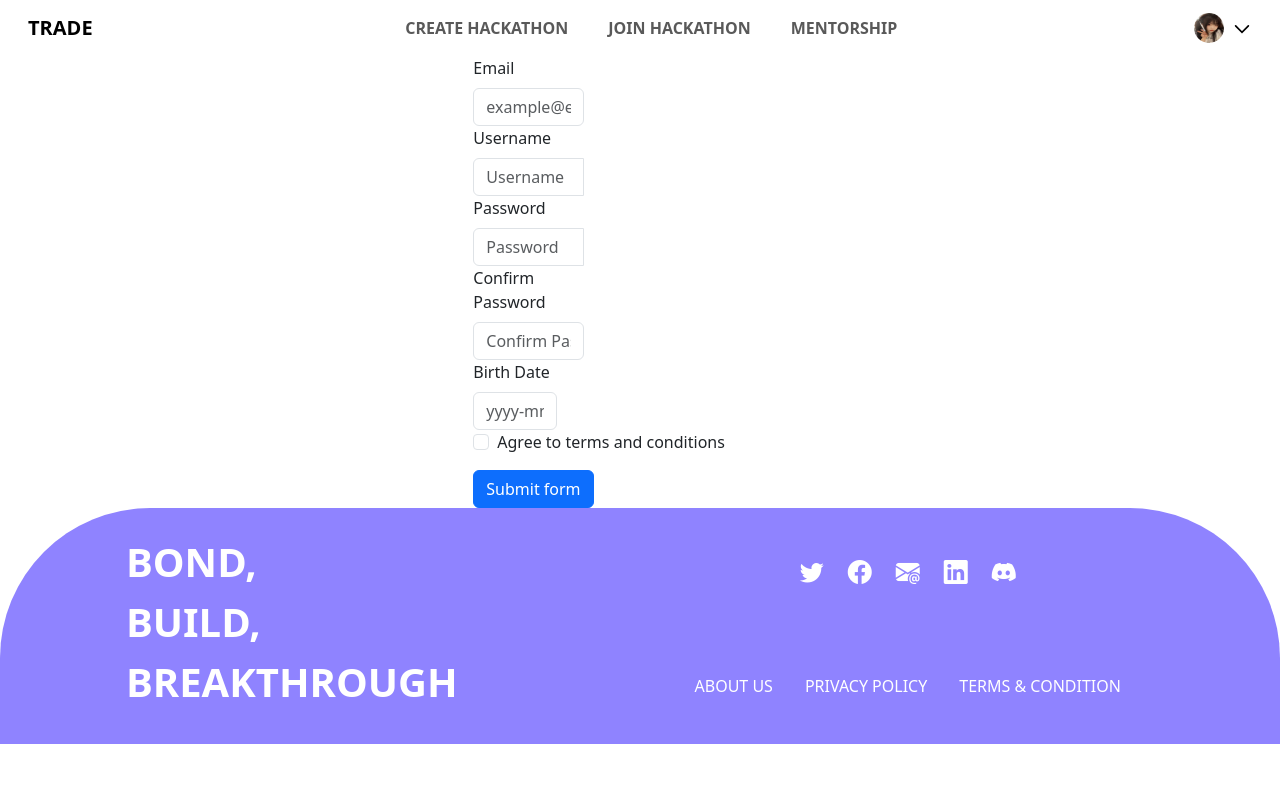
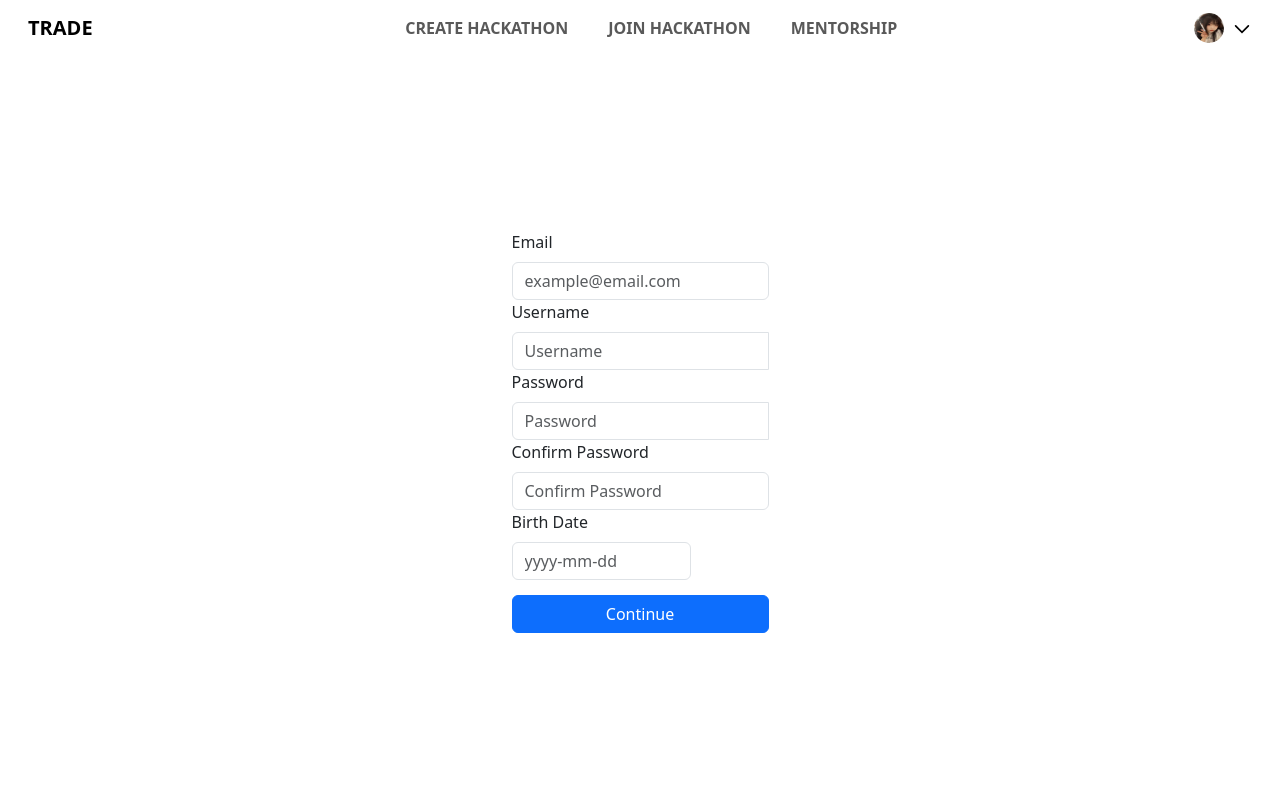
Before and after one commit to KentalKental/HackWeb, a React (Vite) app: page / in a window 1280 px wide. Shown: the top 800 px of the page. Built offline with nearby package versions, Linux system fonts and the light colour scheme.

Commit message:
Multiple Step Form (75% Done)

```diff
--- a/src/App.css
+++ b/src/App.css
@@ -10,4 +10,33 @@
   display: flex;
   width: 100%;
   justify-content: center;
+  height: 750px;
+  align-items: center;
 }
+
+.sign-up-part signUpContainer{
+  width: 35%;
+  display: flex;
+  flex-direction: column;
+  justify-content: center;
+}
+.sign-up-part form{
+  width: 100%;
+  display: flex;
+  flex-direction: column;
+  justify-content: center;
+}
+
+.col-md-4{
+  width: 100%;
+}
+
+.col-md-3{
+  width: 70%;
+  display: flex;
+  flex-direction: column;
+}
+
+.sign-up-part .signUpContainer .btn {
+  margin-top: 15px;
+}
--- a/src/App.tsx
+++ b/src/App.tsx
@@ -9,7 +9,7 @@ import Footer from './Footer'
 import SearchButton from './SearchButton'
 
 import './App.css'
-import SignUp1 from './SignUpForm1'
+import MultiStepForm from './MultiStepForm';
 
 function App() {
 
@@ -17,7 +17,7 @@ function App() {
     <>
       <Navbar></Navbar>
       <div className="sign-up-part">
-        <SignUp1></SignUp1>
+        <MultiStepForm></MultiStepForm>
       </div>
       <Footer></Footer>
 
--- a/src/Footer.tsx
+++ b/src/Footer.tsx
@@ -1,10 +1,16 @@
 function Footer() {
     return (
         <>
-            <div className="container-expand  d-flex justify-content-around p-4" style={{ background: "#8f83ff", color: "white", borderTopLeftRadius: "150px", borderTopRightRadius: "150px" }}>
+            <div className="container-expand  d-flex justify-content-around p-4" style={{ background: "#8f83ff", color: "white", borderTopLeftRadius: "90px", borderTopRightRadius: "90px",minHeight:""}}>
                 <div>
-                    <h1 style={{ fontSize: "2.5rem", fontWeight: "bold", lineHeight: "1.5" }}>
-                        BOND, <br /> BUILD, <br /> BREAKTHROUGH
+                    <h1 style={{ fontSize: "2.5rem", fontWeight: "bold", lineHeight: "0.75" }}>
+                        BOND,
+                    </h1>
+                    <h1 style={{ fontSize: "2.5rem", fontWeight: "bold", lineHeight: "0.75" }}>
+                        BUILD,
+                    </h1>
+                    <h1 style={{ fontSize: "2.5rem", fontWeight: "bold", lineHeight: "0.75" }}>
+                        BREAKTHROUGH
                     </h1>
                 </div>
                 <div className="d-flex flex-column gap-4 justify-content-around" style={{ alignItems: "center", width: "40%" }}>
--- /dev/null
+++ b/src/MultiStepForm.tsx
@@ -0,0 +1,71 @@
+import { useState } from "react";
+import Form1 from "./SignUpForm1";
+import Form2 from "./SignUpForm2";
+
+function MultiStepForm() {
+  const [formData, setFormData] = useState({
+    email: "",
+    username: "",
+    password1: "",
+    password2: "",
+    datepick: null,
+    theme: [],
+    level: "",
+    regulation: false,
+    subscribe: false,
+  });
+
+  const [step, setStep] = useState(1);
+
+  const prevStep = () => {
+    setStep(1);
+  };
+
+  const nextStep = (data: {
+    email: string;
+    username: string;
+    password1: string;
+    password2: string;
+    datepick: null;
+    theme: never[];
+    level: string;
+    regulation: boolean;
+    subscribe: boolean;
+  }) => {
+    setFormData((prevData) => ({ ...prevData, ...data }));
+    setStep(2);
+  };
+
+  const submitForm = (val: {
+    email: string;
+    username: string;
+    password1: string;
+    password2: string;
+    datepick: null;
+    theme: never[];
+    level: string;
+    regulation: boolean;
+    subscribe: boolean;
+  }) => {
+    setFormData((prevData) => ({ ...prevData, ...val }));
+    console.log("Submitting :", formData);
+    //submit to backend
+  };
+
+  return (
+    <div className="signUpContainer">
+      {step === 1 && (
+        <Form1 nextStep={nextStep} initialValues={formData}></Form1>
+      )}
+      {step === 2 && (
+        <Form2
+          submitForm={submitForm}
+          initialValues={formData}
+          setFormData={setFormData}
+        ></Form2>
+      )}
+    </div>
+  );
+}
+
+export default MultiStepForm;
--- a/src/SignUpForm1.tsx
+++ b/src/SignUpForm1.tsx
@@ -7,7 +7,12 @@ import * as yup from "yup";
 import DatePicker from "react-datepicker";
 import "react-datepicker/dist/react-datepicker.css";
 
-function Form1() {
+interface Form1Props {
+  nextStep: (data: any) => void;
+  initialValues: any;
+}
+
+function Form1({ nextStep, initialValues }: Form1Props) {
   const { Formik } = formik;
 
   const schema = yup.object().shape({
@@ -34,15 +39,8 @@ function Form1() {
   return (
     <Formik
       validationSchema={schema}
-      onSubmit={console.log}
-      initialValues={{
-        email: "",
-        password1: "",
-        password2: "",
-        username: "",
-        datepick: null,
-        terms: false,
-      }}
+      onSubmit={(values) => nextStep(values)}
+      initialValues={initialValues}
     >
       {({
         handleSubmit,
@@ -65,7 +63,7 @@ function Form1() {
               isInvalid={touched.email && !!errors.email}
             />
             <Form.Control.Feedback type="invalid">
-              {errors.email}
+              {typeof errors.email === "string" ? errors.email : ""}
             </Form.Control.Feedback>
             <Form.Control.Feedback type="valid">
               Email is valid !
@@ -81,17 +79,16 @@ function Form1() {
                 name="username"
                 value={values.username}
                 onChange={handleChange}
-                isInvalid={!!errors.username && touched.username}
-                isValid={!errors.username && touched.username}
+                isInvalid={touched.username && !!errors.username }
+                isValid={touched.username && !errors.username}
               />
-            <Form.Control.Feedback type="invalid">
-              {errors.username}
-            </Form.Control.Feedback>
-            <Form.Control.Feedback type="valid">
-              Looks good!
-            </Form.Control.Feedback>
+              <Form.Control.Feedback type="invalid">
+                {typeof errors.username === "string" ? errors.username : ""}
+              </Form.Control.Feedback>
+              <Form.Control.Feedback type="valid">
+                Looks good!
+              </Form.Control.Feedback>
             </InputGroup>
-
           </Form.Group>
 
           <Form.Group as={Col} md="4" controlId="validationFormik02">
@@ -110,7 +107,7 @@ function Form1() {
                 Looks good!
               </Form.Control.Feedback>
               <Form.Control.Feedback type="invalid">
-                {errors.password1}
+                {typeof errors.password1 === "string" ? errors.password1 : ""}
               </Form.Control.Feedback>
             </InputGroup>
           </Form.Group>
@@ -127,7 +124,7 @@ function Form1() {
               isValid={touched.password2 && !errors.password2}
             />
             <Form.Control.Feedback type="invalid">
-              {errors.password2}
+              {typeof errors.password2 === "string" ? errors.password2 : ""}
             </Form.Control.Feedback>
             <Form.Control.Feedback type="valid">
               Looks good!
@@ -137,6 +134,7 @@ function Form1() {
             <Form.Label>Birth Date</Form.Label>
             <DatePicker
               selected={values.datepick} // Bind to Formik values
+              name="datepick"
               onChange={(date) => setFieldValue("datepick", date)} // Update Formik state
               onBlur={() => setFieldTouched("datepick", true)} // Mark as touched
               className={`form-control ${
@@ -149,26 +147,9 @@ function Form1() {
               dropdownMode="select"
               minDate={new Date("1900-01-01")}
             />
-            {touched.datepick && errors.datepick && (
-              <div className="invalid-feedback">{errors.datepick}</div> // Show validation errors
-            )}
-            {/* <Form.Control.Feedback type="invalid">
-                {errors.state}
-              </Form.Control.Feedback> */}
           </Form.Group>
-          <Form.Group className="mb-3">
-            <Form.Check
-              required
-              name="terms"
-              label="Agree to terms and conditions"
-              onChange={handleChange}
-              isInvalid={!!errors.terms}
-              feedback={errors.terms}
-              feedbackType="invalid"
-              id="validationFormik0"
-            />
-          </Form.Group>
-          <Button type="submit">Submit form</Button>
+
+          <Button type="submit">Continue</Button>
         </Form>
       )}
     </Formik>
--- /dev/null
+++ b/src/SignUpForm2.tsx
@@ -0,0 +1,57 @@
+import Button from "react-bootstrap/Button";
+import Col from "react-bootstrap/Col";
+import Form from "react-bootstrap/Form";
+import InputGroup from "react-bootstrap/InputGroup";
+import * as formik from "formik";
+import * as yup from "yup";
+
+interface Form2Props {
+    submitForm: (data: any) => void;
+    initialValues: any;
+    setFormData: (data:any)=>void
+  }
+
+function Form2({submitForm ,initialValues}: Form2Props){
+    const {Formik} = formik;
+
+    const schema = yup.object().shape({
+
+    })
+
+    return(
+        <Formik
+        validationSchema={schema}
+        onSubmit={()=>submitForm(initialValues)}
+        initialValues={initialValues}
+        >
+            {({
+                handleSubmit,
+                handleChange,
+                values,
+                touched,
+                errors,
+                setFieldTouched,
+                setFieldValue,
+            })=> (
+                <Form noValidate onSubmit={handleSubmit}>
+                    <Form.Group as={Col} md="4" controlId="valForm01">
+                        <Form.Label>Interested Themes(s)</Form.Label>
+                        <InputGroup hasValidation>
+                            <Form.Control
+                                type=""
+                            />
+                        </InputGroup>
+                    </Form.Group>
+
+                </Form>
+            )
+
+            }
+
+
+        </Formik>
+
+    );
+}
+
+export default Form2;
```
